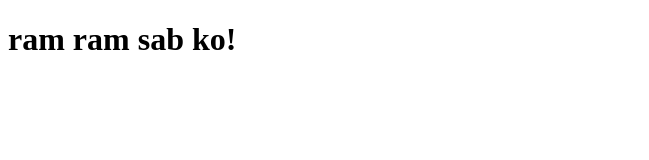
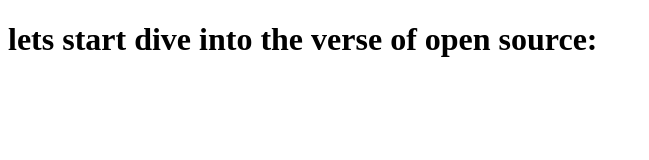
Before and after one commit to PRAKASH-DANGI0038/prakast_first, a plain HTML site: page index.html in a window 1280 px wide. Shown: the whole page, without its empty margins (0-649 px from the left). Drawn offline with Linux system fonts and the light colour scheme.

Commit message:
chaging of msg

```diff
--- a/index.html
+++ b/index.html
@@ -6,6 +6,6 @@
     <title>Document</title>
 </head>
 <body>
-    <h1> ram ram sab ko!</h1>
+    <h1> lets start dive into the verse of open source: </h1>
 </body>
 </html>
```
